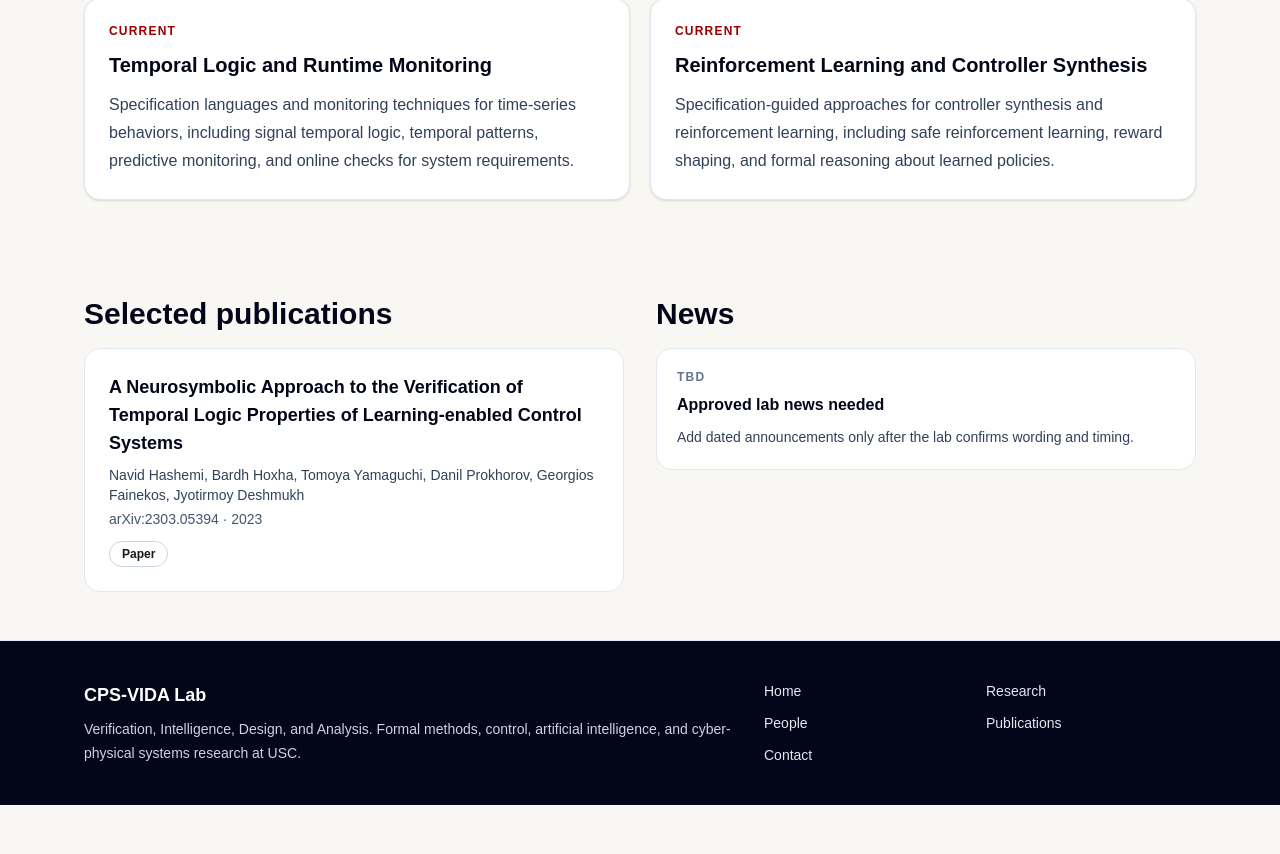
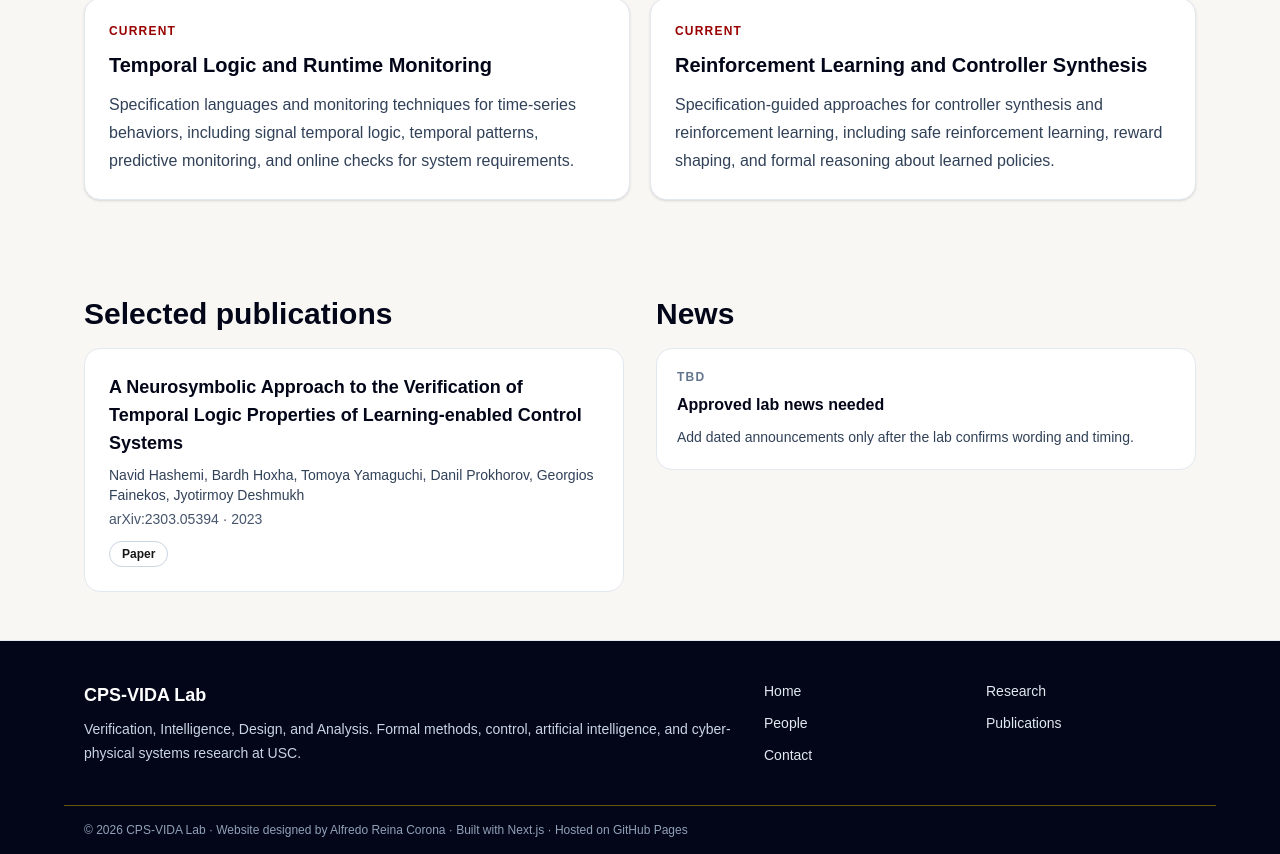
Before and after one commit to Alfredo-ReinaCorona/vida-lab-redesign, a Next.js app: page / in a window 1280 px wide. Shown: the part 1309-2163 px from the top of the page. Before the commit the page ends 2114 px from the top, so only its background shows below. Built offline with nearby package versions, Linux system fonts and the light colour scheme.

Commit message:
Update footer acknowledgment links

```diff
--- a/src/components/site-footer.tsx
+++ b/src/components/site-footer.tsx
@@ -15,6 +15,14 @@ export function SiteFooter() {
           </ul>
         </nav>
       </div>
+      <div className="mx-auto max-w-6xl border-t border-[var(--usc-gold)]/40 px-5 py-4 text-xs text-slate-400">
+        © 2026 CPS-VIDA Lab · Website designed by{" "}
+        <a className="hover:text-white" href="https://www.linkedin.com/in/alfredo-reina-corona-bb60a51a2" target="_blank" rel="noreferrer">Alfredo Reina Corona</a>
+        {" "}· Built with{" "}
+        <a className="hover:text-white" href="https://nextjs.org/" target="_blank" rel="noreferrer">Next.js</a>
+        {" "}· Hosted on{" "}
+        <a className="hover:text-white" href="https://pages.github.com/" target="_blank" rel="noreferrer">GitHub Pages</a>
+      </div>
     </footer>
   );
 }
```
